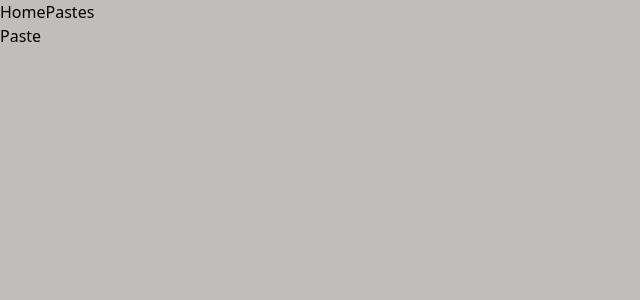
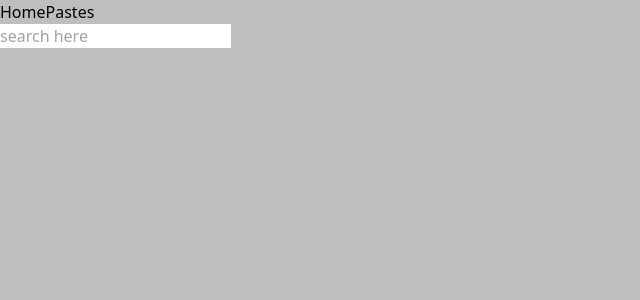
Before and after one commit to abidsarkar/CodeVault, a React (Vite) app: page /pastes in a window 1280 px wide. Shown: the top 300 px of the page, without its empty margins (0-640 px from the left). Built offline with nearby package versions, Linux system fonts and the light colour scheme.

Commit message:
get all save data

```diff
--- a/src/components/Paste.jsx
+++ b/src/components/Paste.jsx
@@ -1,9 +1,30 @@
-import React from 'react'
+import React, { useState } from "react";
+import { useDispatch, useSelector } from "react-redux";
 
 const Paste = () => {
+  const pastes = useSelector((state) => state.paste.pastes);
+  const [searchTerm, setSearchTerm] = useState("");
+  const dispatch = useDispatch();
+  const filteredData = pastes.filter((paste) =>
+    paste.title.toLowerCase().includes(searchTerm.toLowerCase())
+  );
   return (
-    <div>Paste</div>
-  )
-}
+    <div>
+      <input
+        className="p-2 rounded-2xl min-w-[300px] mt-5"
+        type="search"
+        placeholder="search here"
+        value={searchTerm}
+        onChange={(e) => setSearchTerm(e.target.value)}
+      />
+      <div className="flex flex-col gap-5">
+        {filteredData.length > 0 &&
+          filteredData.map((paste) => {
+            return <div>{paste.title}</div>;
+          })}
+      </div>
+    </div>
+  );
+};
 
-export default Paste
+export default Paste;
```
